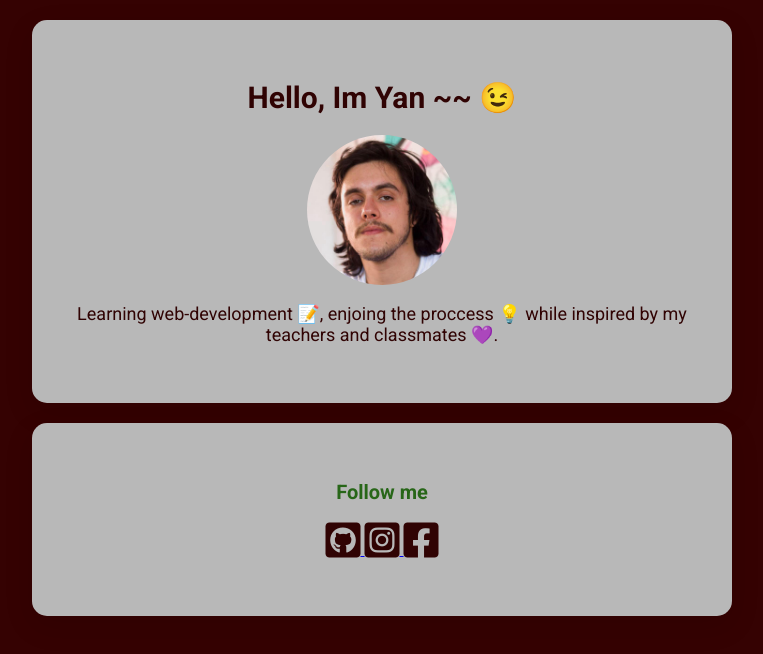
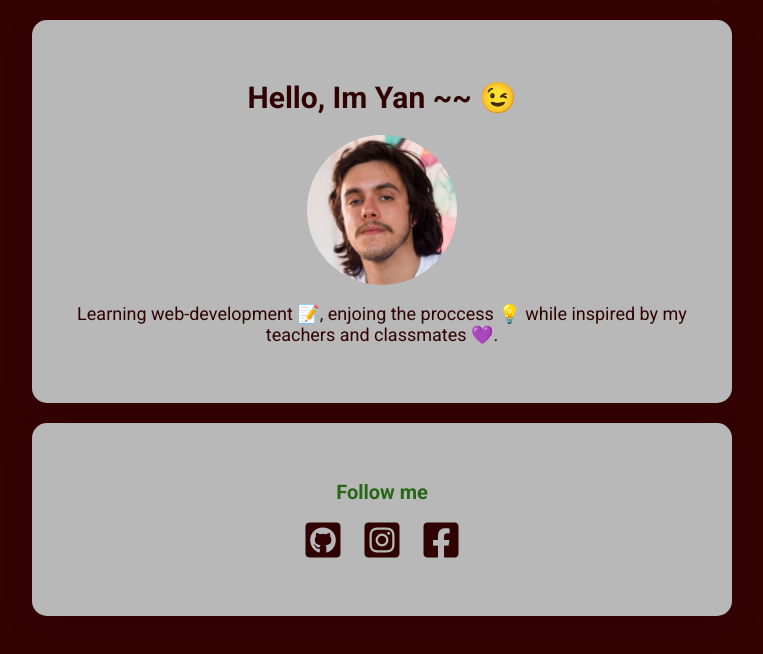
Before and after one commit to Yanbritto94/profile, a plain HTML site: page index.html in a window 1280 px wide. Shown: the whole page, without its empty margins (258-1021 px from the left). Drawn offline with Linux system fonts and the light colour scheme.

Commit message:
mais bonito

```diff
--- a/index.html
+++ b/index.html
@@ -24,8 +24,14 @@
               <li>
                 <a href="https://github.com/Yanbritto94" target="_blank">
                   <i class="fab fa-github-square"></i>
+                </a>
+              </li>
+              <li>
                 <a href="https://github.com/Yanbritto94" target="_blank">
                   <i class="fab fa-instagram-square"></i>
+                </a>
+              </li>
+              <li>
                 <a href="https://github.com/Yanbritto94" target="_blank">
                   <i class="fab fa-facebook-square"></i>
                 </a>
--- a/style.css
+++ b/style.css
@@ -37,6 +37,8 @@ ul {
 }
 li {
   list-style: none;
+  display: inline;
+  padding: 10px;
 }
 i {
   font-size: 40px;
@@ -48,5 +50,5 @@ i:hover {
   color: rgb(223, 73, 73);
 }
 a {
-  gap: 15px;
+  text-decoration: none;
 }
```
